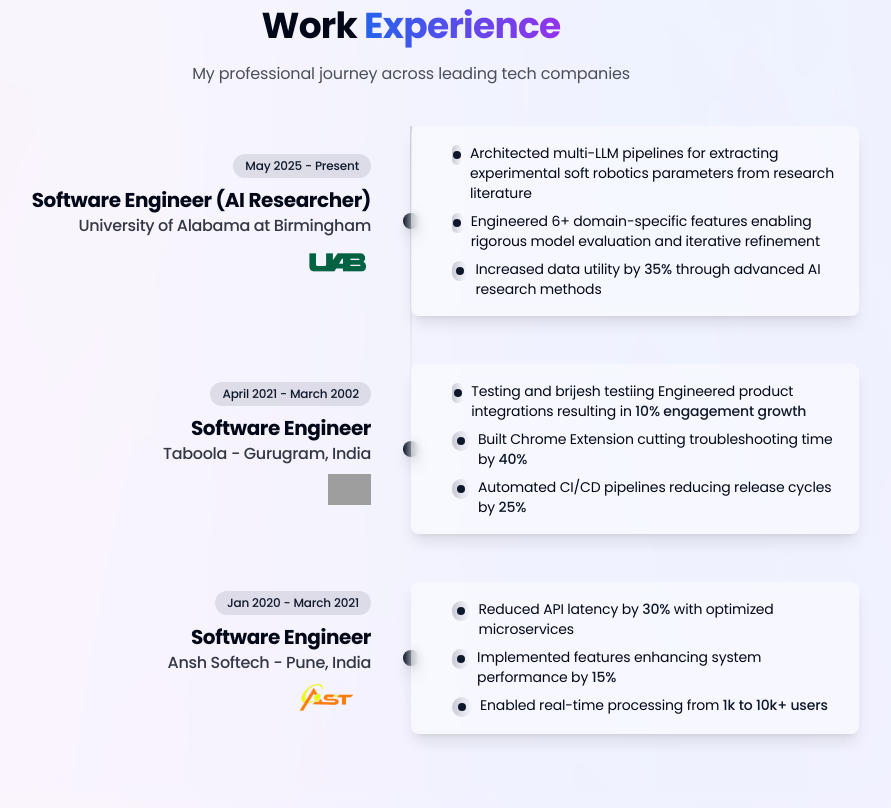
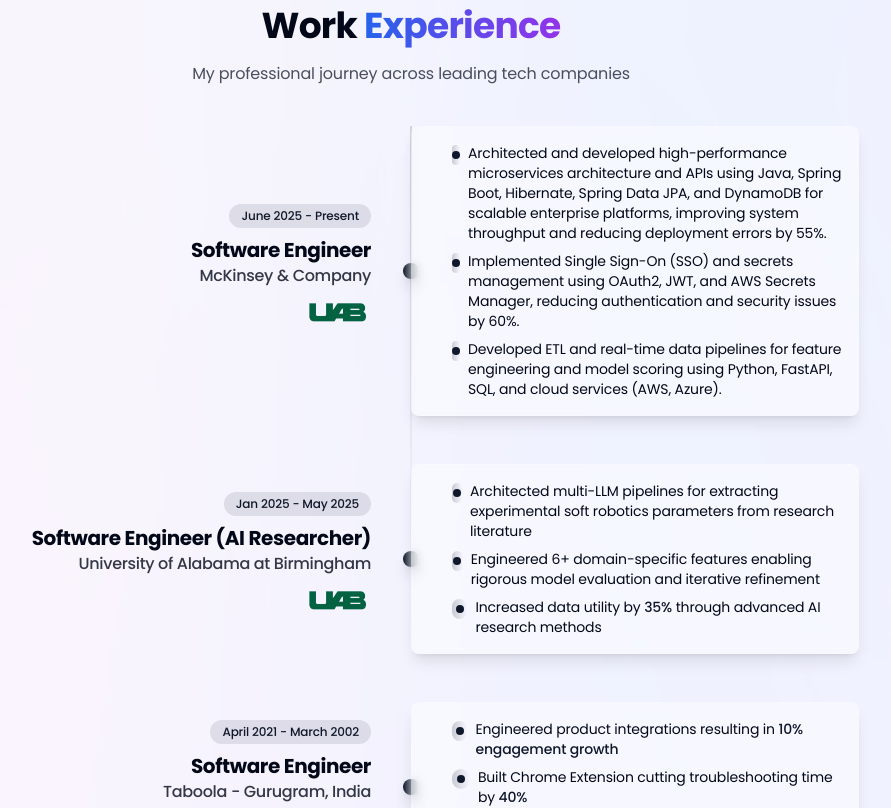
Before and after one commit to BRijesHRa1/brijesh_portfolio, a Next.js app: page / in a window 1280 px wide. Shown: the part 960-1768 px from the top of the page, without its empty margins (229-1120 px from the left). Built offline with nearby package versions, Linux system fonts and the light colour scheme; grey boxes are pictures that could not be loaded.

Commit message:
Update employment date in timeline

```diff
--- a/app/page.tsx
+++ b/app/page.tsx
@@ -270,7 +270,52 @@
 
             {/* Experience items */}
             <div className="space-y-12">
+              {/* MKC */}
+                            <motion.div
+                variants={itemVariants}
+                className="relative flex flex-col md:flex-row items-start md:items-center"
+              >
+                {/* Timeline dot */}
+                <div className="absolute left-0 md:left-1/2 transform md:-translate-x-1/2 w-4 h-4 rounded-full bg-gradient-to-r from-primary to-secondary shadow-lg shadow-primary/20"></div>
 
+                <div className="md:w-1/2 md:pr-10 pb-10 md:pb-0 md:text-right pl-6 md:pl-0">
+                  <div className="inline-block px-3 py-1 rounded-full text-xs font-medium bg-primary/10 text-primary mb-2">
+                    June 2025 - Present
+                  </div>
+                  <h3 className="text-xl font-bold">Software Engineer</h3>
+                  <h4 className="text-foreground/80 mb-2">McKinsey & Company</h4>
+                  <div className="flex justify-end mb-3">
+                    <img
+                      src="/uab_logo_2.png"
+                      alt="UAB Logo"
+                      className="h-8 object-contain"
+                    />
+                  </div>
+                </div>
+
+                <div className="md:w-1/2 md:pl-10 backdrop-blur-sm bg-background/40 rounded-lg p-4 border border-white/5 shadow-lg md:ml-0 ml-6">
+                  <ul className="space-y-2 text-sm">
+                    <li className="flex items-start">
+                      <div className="h-5 w-5 rounded-full bg-gradient-to-r from-primary/20 to-secondary/20 flex items-center justify-center mr-2 mt-0.5">
+                        <div className="h-2 w-2 rounded-full bg-primary"></div>
+                      </div>
+                      <span>Architected and developed high-performance microservices architecture and APIs using Java, Spring Boot, Hibernate, Spring Data JPA, and DynamoDB for scalable enterprise platforms, improving system throughput and reducing deployment errors by 55%.</span>
+                    </li>
+                    <li className="flex items-start">
+                      <div className="h-5 w-5 rounded-full bg-gradient-to-r from-primary/20 to-secondary/20 flex items-center justify-center mr-2 mt-0.5">
+                        <div className="h-2 w-2 rounded-full bg-primary"></div>
+                      </div>
+                      <span>Implemented Single Sign-On (SSO) and secrets management using OAuth2, JWT, and AWS Secrets Manager, reducing authentication and security issues by 60%.</span>
+                    </li>
+                    <li className="flex items-start">
+                      <div className="h-5 w-5 rounded-full bg-gradient-to-r from-primary/20 to-secondary/20 flex items-center justify-center mr-2 mt-0.5">
+                        <div className="h-2 w-2 rounded-full bg-primary"></div>
+                      </div>
+                      <span>Developed ETL and real-time data pipelines for feature engineering and model scoring using Python, FastAPI, SQL, and cloud services (AWS, Azure).</span>
+                    </li>
+                  </ul>
+                </div>
+              </motion.div>
               {/* UAB */}
               <motion.div
                 variants={itemVariants}
@@ -281,7 +326,7 @@
 
                 <div className="md:w-1/2 md:pr-10 pb-10 md:pb-0 md:text-right pl-6 md:pl-0">
                   <div className="inline-block px-3 py-1 rounded-full text-xs font-medium bg-primary/10 text-primary mb-2">
-                    May 2025 - Present
+                    Jan 2025 - May 2025
                   </div>
                   <h3 className="text-xl font-bold">Software Engineer (AI Researcher)</h3>
                   <h4 className="text-foreground/80 mb-2">University of Alabama at Birmingham</h4>
@@ -347,7 +392,7 @@
                       <div className="h-5 w-5 rounded-full bg-gradient-to-r from-primary/20 to-secondary/20 flex items-center justify-center mr-2 mt-0.5">
                         <div className="h-2 w-2 rounded-full bg-primary"></div>
                       </div>
-                      <span>Testing and brijesh testiing Engineered product integrations resulting in <span className="text-primary font-medium">10% engagement growth</span></span>
+                      <span>Engineered product integrations resulting in <span className="text-primary font-medium">10% engagement growth</span></span>
                     </li>
                     <li className="flex items-start">
                       <div className="h-5 w-5 rounded-full bg-gradient-to-r from-primary/20 to-secondary/20 flex items-center justify-center mr-2 mt-0.5">
@@ -375,10 +420,10 @@
 
                 <div className="md:w-1/2 md:pr-10 pb-10 md:pb-0 md:text-right pl-6 md:pl-0">
                   <div className="inline-block px-3 py-1 rounded-full text-xs font-medium bg-primary/10 text-primary mb-2">
-                    Jan 2020 - March 2021
+                    Oct 2019 - March 2021
                   </div>
                   <h3 className="text-xl font-bold">Software Engineer</h3>
-                  <h4 className="text-foreground/80 mb-2">Ansh Softech - Pune, India</h4>
+                  <h4 className="text-foreground/80 mb-2">Avenir Technologies - Delhi, India</h4>
                   <div className="flex justify-end mb-3">
                     <img
                       src="/anshsofttech.png"
```
